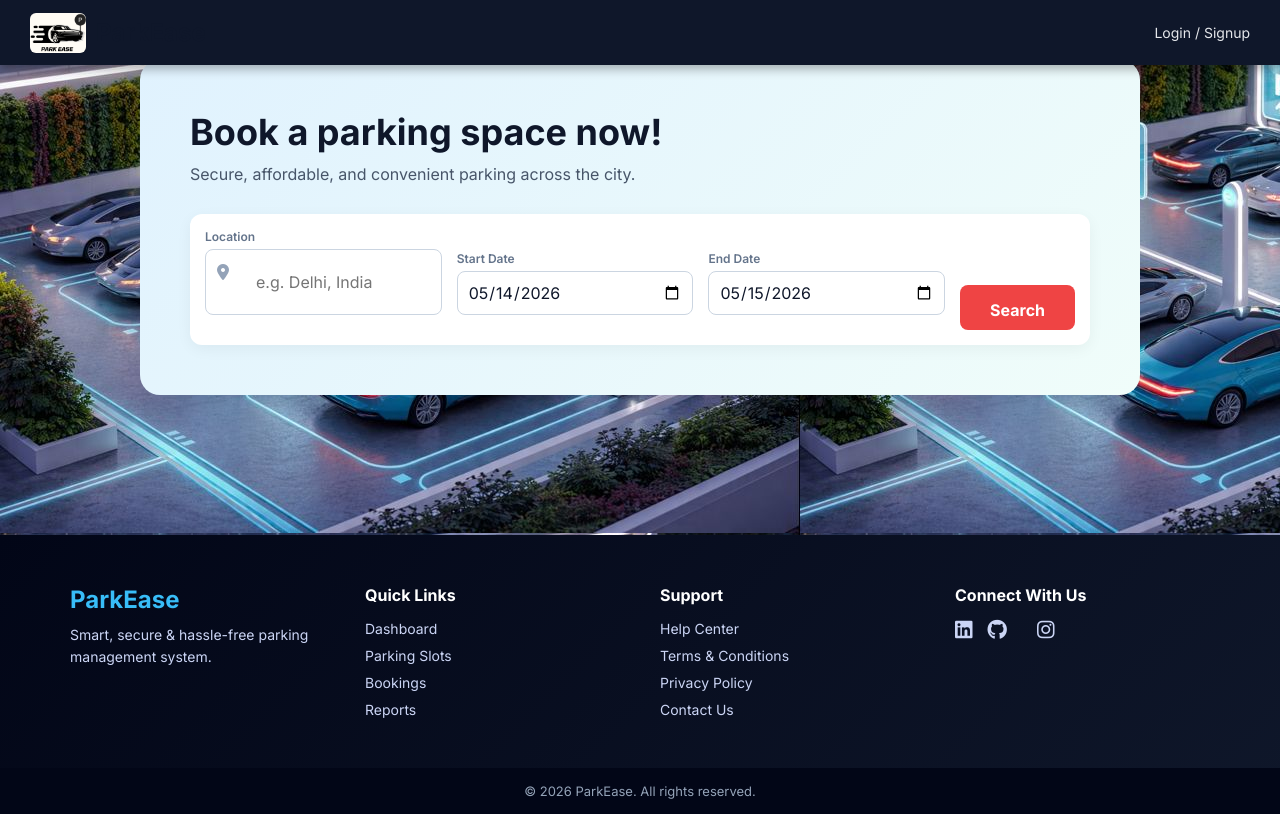
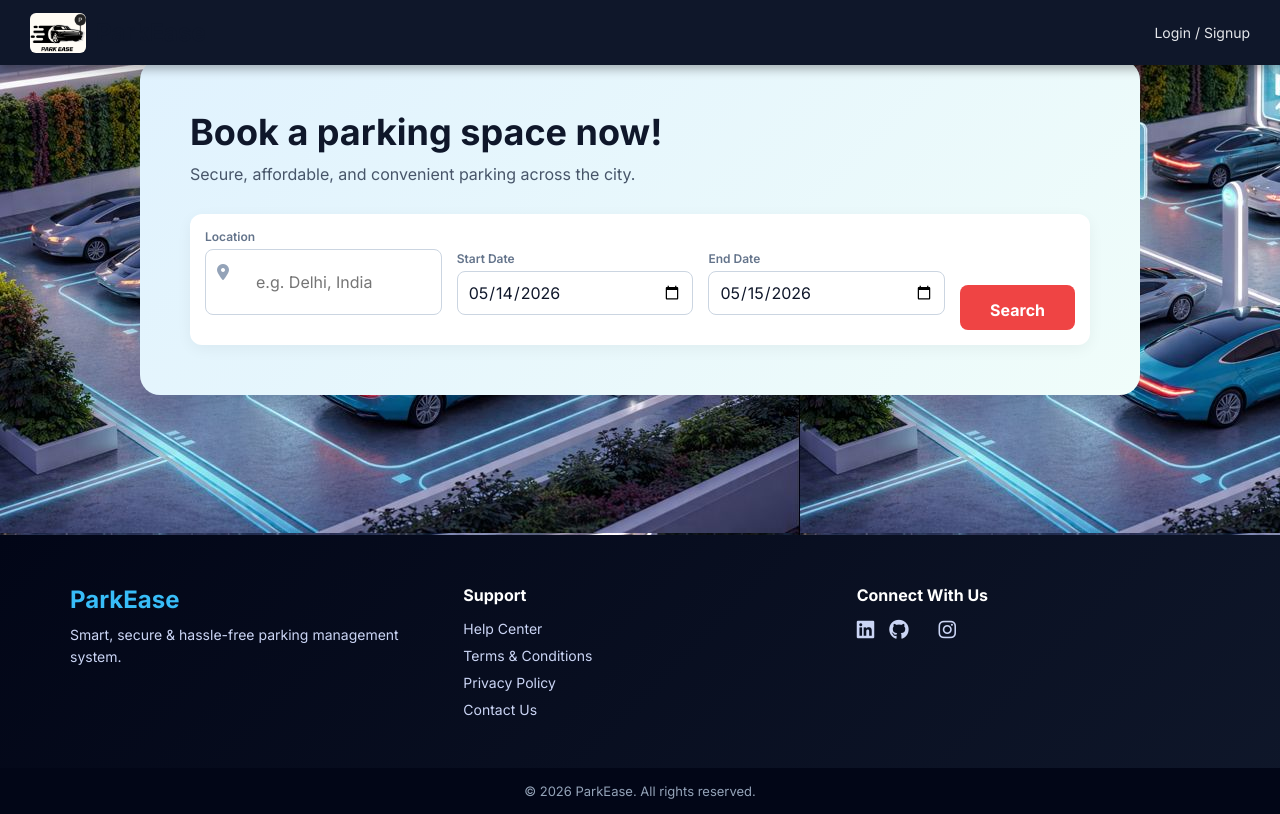
Before and after one commit to pradeep-r04/parkease, a plain HTML site: page Frontend/index.html in a window 1280 px wide. Drawn offline with Linux system fonts and the light colour scheme.

Commit message:
removed quick links

```diff
--- a/Frontend/index.html
+++ b/Frontend/index.html
@@ -90,16 +90,7 @@
       <p>Smart, secure & hassle-free parking management system.</p>
     </div>
 
-    <!-- Quick Links -->
-    <div class="footer-links">
-      <h4>Quick Links</h4>
-      <ul>
-        <li><a href="dashboard.html">Dashboard</li></a>
-        <li>Parking Slots</li>
-        <li><a href="bookings.html">Bookings</a></li>
-        <li><a href="reports.html">Reports</a></li>
-      </ul>
-    </div>
+
 
     <!-- Support -->
     <div class="footer-links">
```
